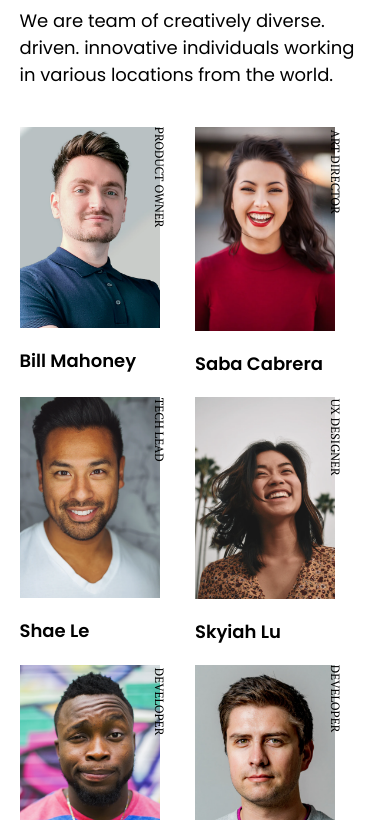
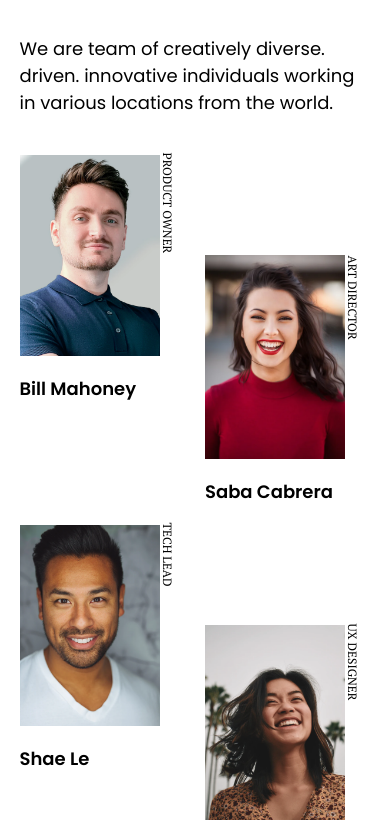
Before and after one commit to victorcr87/my-team-page-master, a plain HTML site: page index.html in a window 390 px wide. Shown: the part 116-936 px from the top of the page. Drawn offline with Linux system fonts and the light colour scheme.

Commit message:
Added mobile version

```diff
--- a/scss/style.scss
+++ b/scss/style.scss
@@ -31,8 +31,11 @@ footer {
 header {
   display: grid;
   grid-template-columns: 50% 50%;
-  margin-top: 10%;
+  margin-top: 7%;
   margin-bottom: 10%;
+  @include mobile {
+    grid-template-columns: auto;
+  }
   .title {
     font-size: 36px;
     font-weight: 700;
@@ -42,14 +45,14 @@ header {
     margin-bottom: 10px;
     font-size: 18px;
     font-weight: 600;
+    @include mobile {
+      margin-bottom: 50px;
+    }
   }
   .description {
     font-size: 18px;
     font-weight: 400;
     max-width: 400px;
-  }
-  @include mobile {
-    grid-template-columns: auto;
   }
 }
 
@@ -60,9 +63,7 @@ main {
   row-gap: 20px;
   .card {
     position: relative;
-    @include mobile {
-      grid-row: auto !important;
-    }
+    width: fit-content;
   }
   img {
     width: 238px;
@@ -76,16 +77,20 @@ main {
     text-transform: uppercase;
     transform: rotate(90deg);
     position: relative;
-    top: -50%;
-    right: -30%;
+    right: -55%;
+    top: -60%;
+    @include mobile {
+      top: -145px;
+    }
   }
   .name {
     font-size: 18px;
     font-weight: 600;
   }
   @include mobile {
-    grid-template-rows: repeat(12, auto);
+    grid-template-rows: repeat(3, auto);
     grid-template-columns: 50% 50%;
+    column-gap: 10px;
   }
 }
 
@@ -99,3 +104,11 @@ footer {
     font-weight: 14px;
   }
 }
+@include mobile {
+  .card {
+    grid-row: auto !important;
+  }
+  .card:nth-child(2n) {
+    margin-top: 100px;
+  }
+}
```
Also changed, not shown: Screenshot_2020-12-23 My Team Page.jpg (added), scss/style.css, 1 other file.
